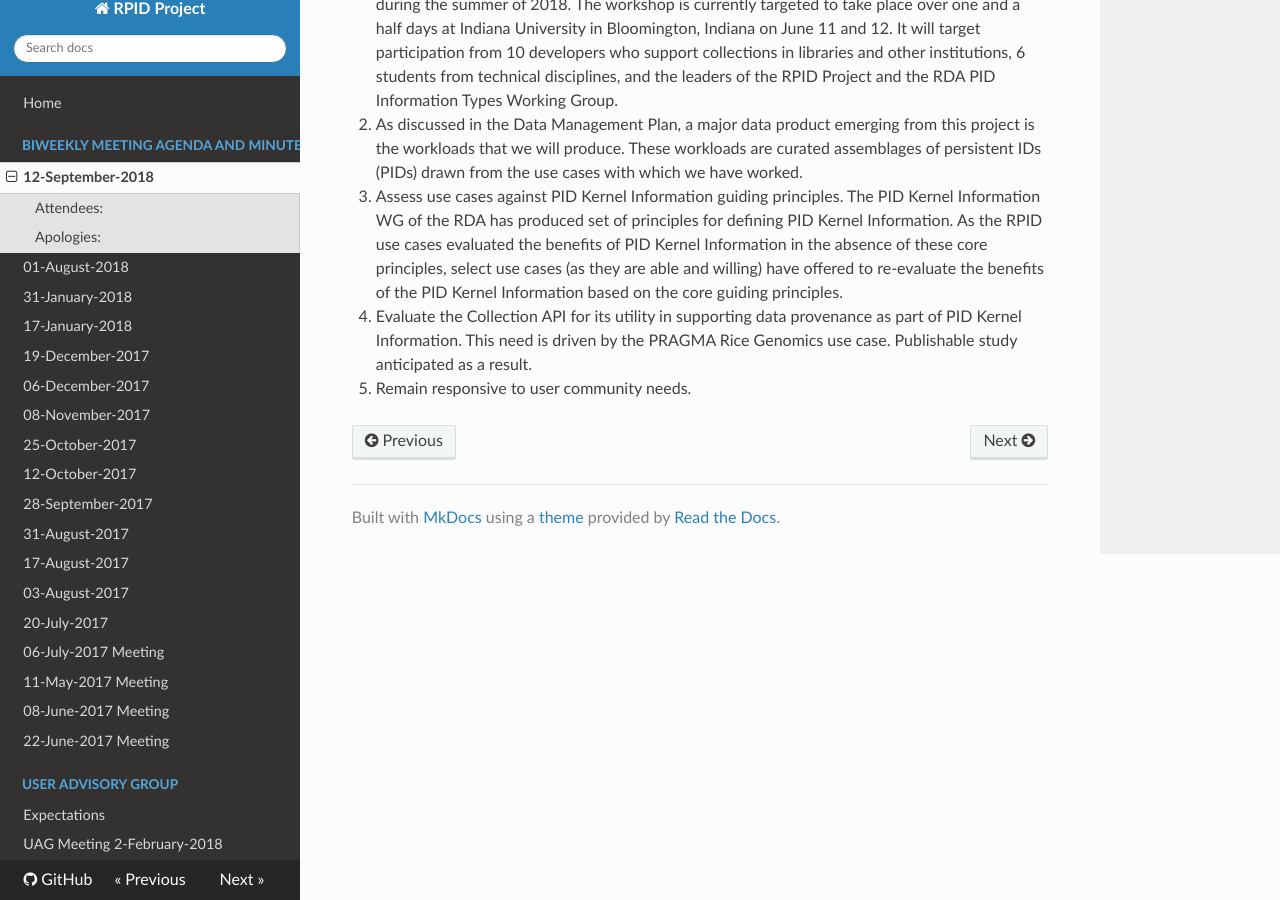
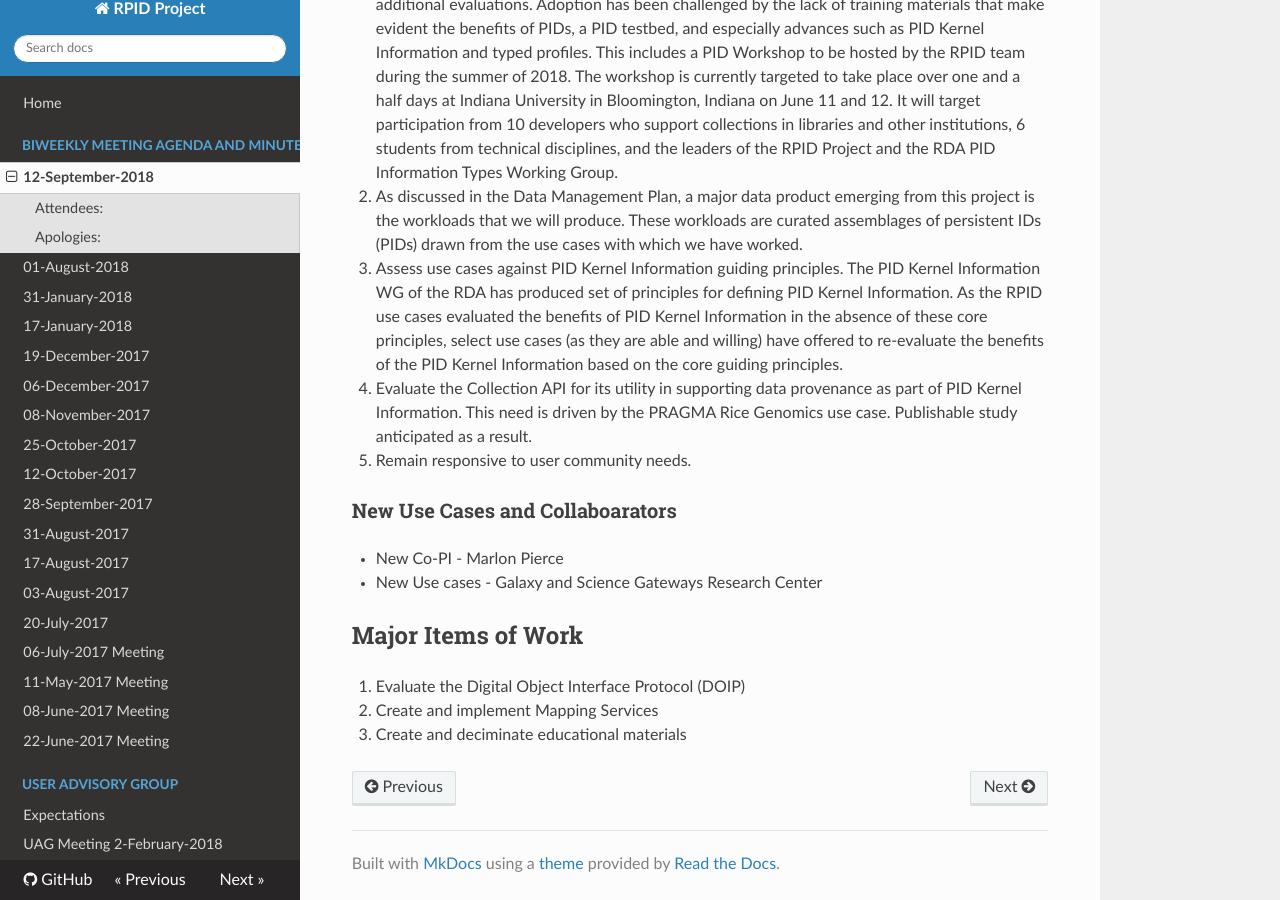
Before and after one commit to rpidproject/rpid, an MkDocs documentation site: the page built from docs/12-September-2018.md, in a window 1280 px wide and 900 px high, scrolled down 790 px. Built offline with MkDocs 1.6.1, drawn with Linux system fonts in a browser that asks for light colours; nearby versions of some CDN libraries; old or Windows-style settings are respelled for this version of MkDocs; some of the changed text lies outside the part shown.

Commit message:
Update 12-September-2018.md

```diff
--- a/docs/12-September-2018.md
+++ b/docs/12-September-2018.md
@@ -8,6 +8,9 @@
 # RPID Meeting Minutes
 
 ## ERPID Kickoff
+   * Begins 1 October 2018 ends 30 September 2020
+   * PI - Rob Quick
+   * Co-PIs - Larry Lannom and Marlon Pierce
    * [Project Summary](https://github.com/rpidproject/rpid/blob/master/docs/ProjectSummary.md)
    * [Project Description](https://github.com/rpidproject/rpid/blob/master/docs/ProjectSummary.md)
    * [References](https://github.com/rpidproject/rpid/blob/master/docs/References.md)
@@ -20,3 +23,12 @@
 3. Assess use cases against PID Kernel Information guiding principles.  The PID Kernel Information WG of the RDA has produced set of principles for defining PID Kernel Information.  As the RPID use cases evaluated the benefits of PID Kernel Information in the absence of these core principles, select use cases (as they are able and willing) have offered to re-evaluate the benefits of the PID Kernel Information based on the core guiding principles.
 4. Evaluate the Collection API for its utility in supporting data provenance as part of PID Kernel Information.  This need is driven by the PRAGMA Rice Genomics use case. Publishable study anticipated as a  result.
 5. Remain responsive to user community needs.
+
+### New Use Cases and Collaboarators
+   * New Co-PI - Marlon Pierce
+   * New Use cases - Galaxy and Science Gateways Research Center
+
+## Major Items of Work
+1. Evaluate the Digital Object Interface Protocol (DOIP)
+2. Create and implement Mapping Services
+3. Create and deciminate educational materials
```
